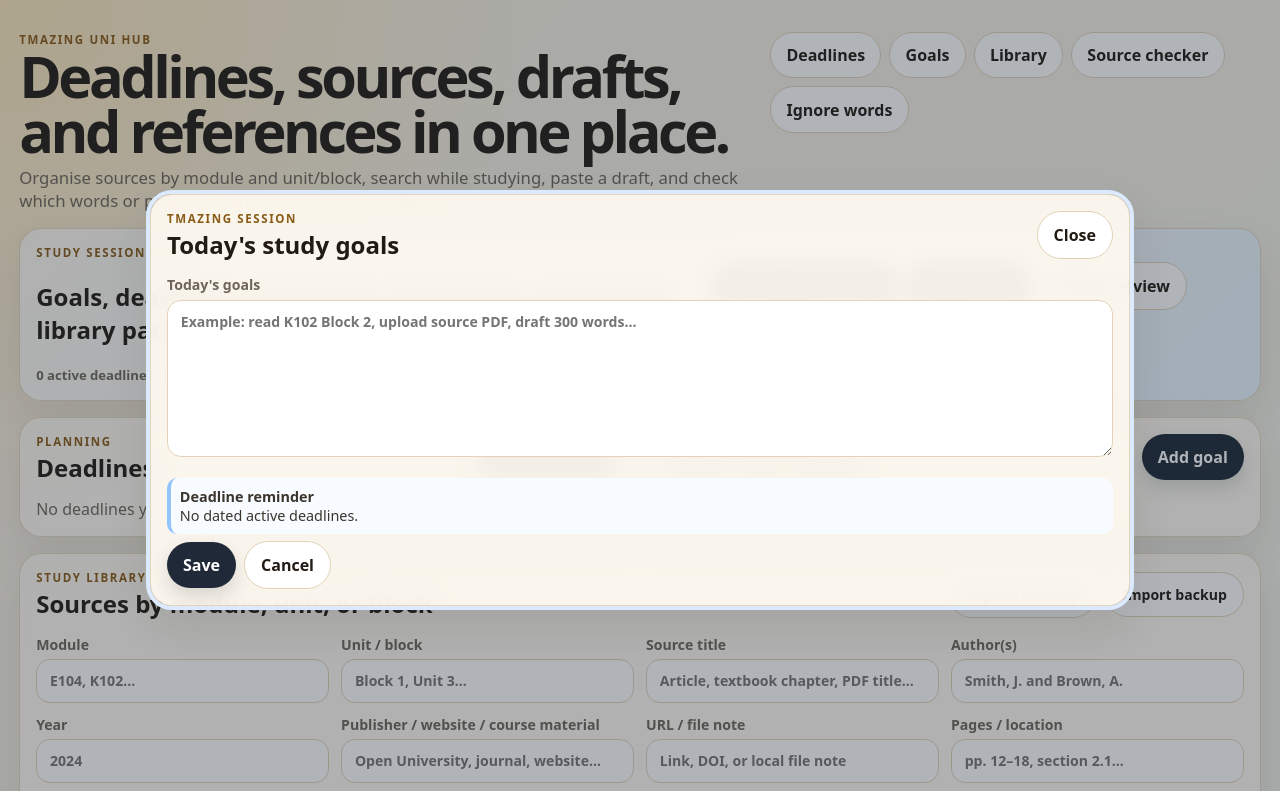
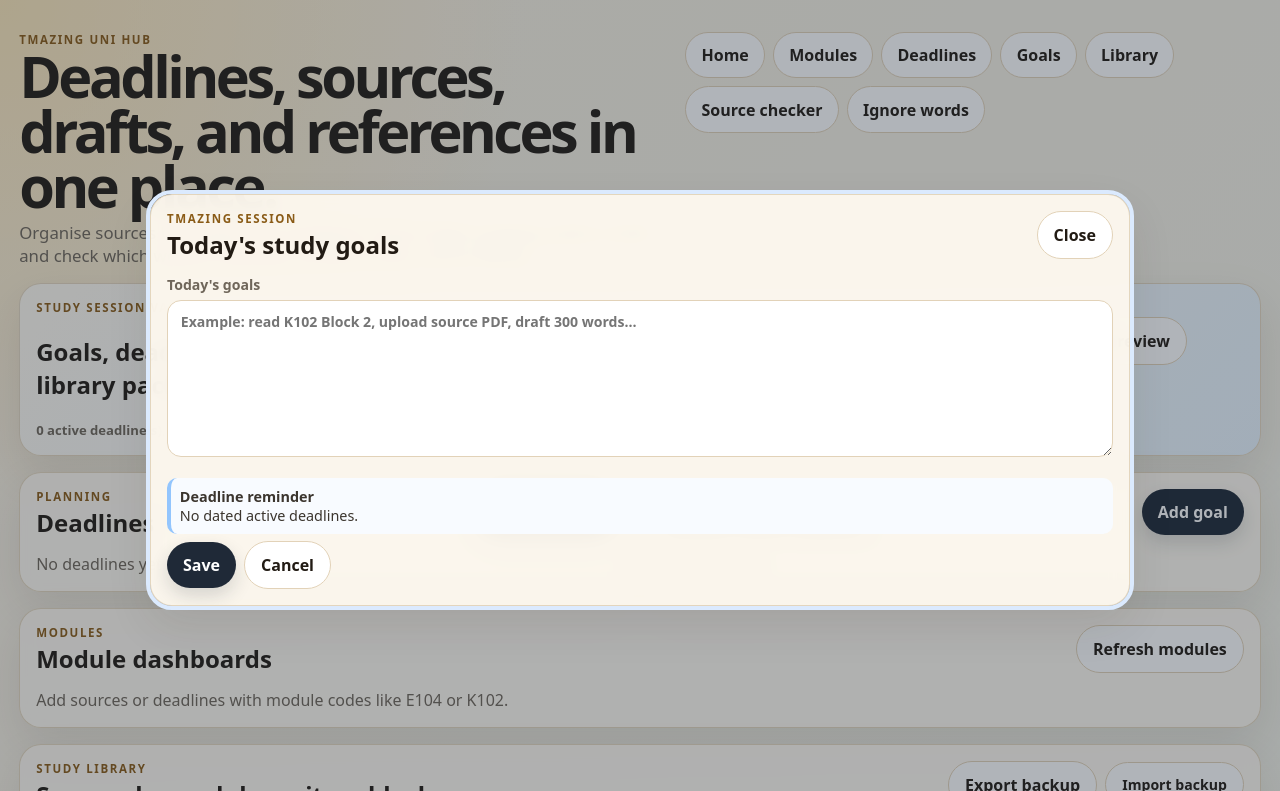
Before and after one commit to izdrewz/tmazing, a plain HTML site: page index.html in a window 1280 px wide. Shown: the top 791 px of the page. Drawn offline with nearby package versions, Linux system fonts and the light colour scheme.

Commit message:
Link module dashboards

```diff
--- a/index.html
+++ b/index.html
@@ -15,6 +15,8 @@
       <p class="subtitle">Organise sources by module and unit/block, search while studying, paste a draft, and check which words or phrases connect to your source library.</p>
     </div>
     <nav class="top-nav" aria-label="Main sections">
+      <a href="https://izdrewz.github.io/Tma-workbench-local/home.html">Home</a>
+      <a href="#moduleDashboards">Modules</a>
       <a href="#deadlines">Deadlines</a>
       <a href="#goals">Goals</a>
       <a href="#library">Library</a>
@@ -228,5 +230,6 @@
   <script src="https://cdn.jsdelivr.net/npm/mammoth@1.8.0/mammoth.browser.min.js"></script>
   <script src="app.js"></script>
   <script src="study-session.js"></script>
+  <script src="module-dashboard.js"></script>
 </body>
 </html>
```
